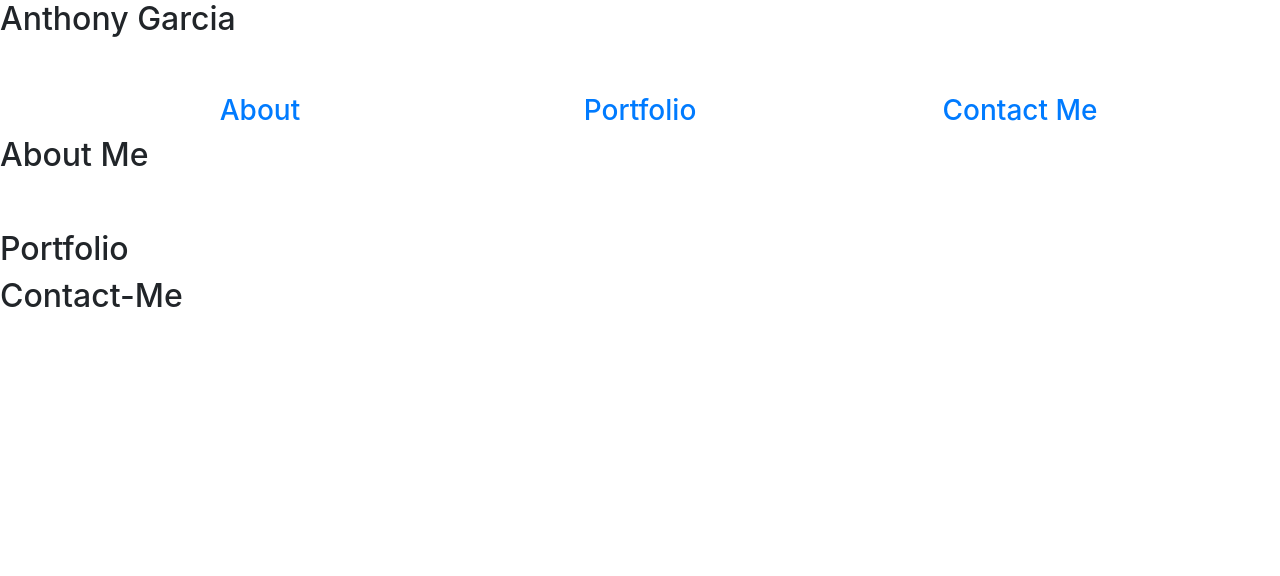
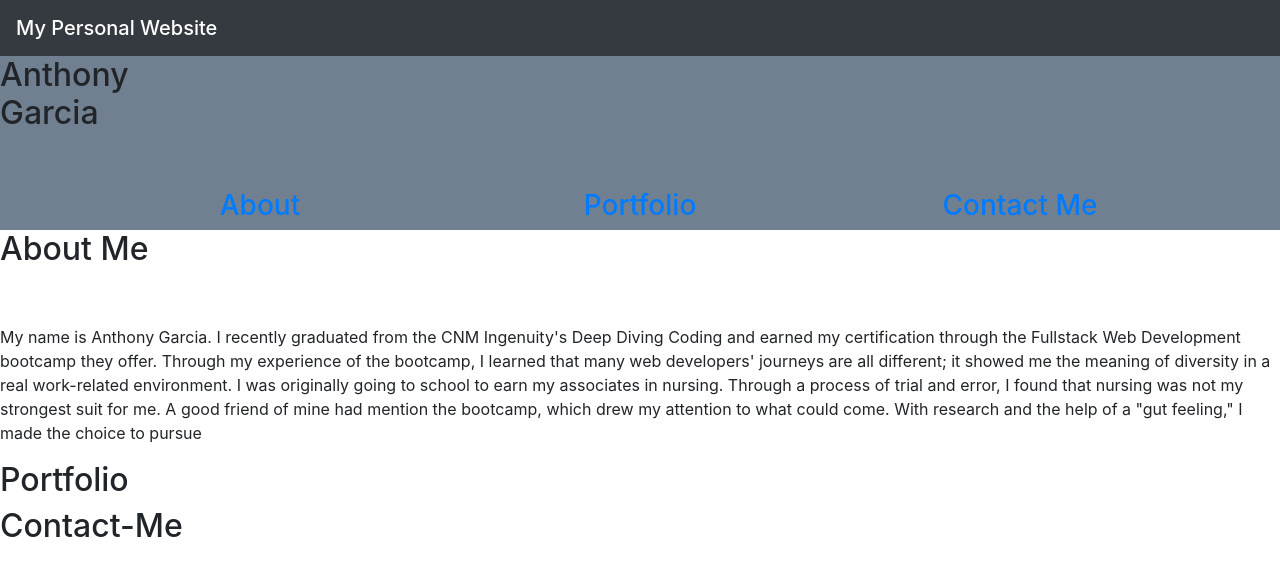
Before and after one commit to antgarcia12/my-pwp-anthony, a PHP site: page /pwp.html in a window 1280 px wide. Shown: the top 576 px of the page. Run offline with PHP 8.4, Linux system fonts and the light colour scheme; some libraries are stand-ins or nearby versions.

Commit message:
adding to my about me section, started color scheming in the process as well

```diff
--- a/public_html/documentation/pwp.html
+++ b/public_html/documentation/pwp.html
@@ -15,12 +15,18 @@
 		<title>Anthony Garcia, Web Developer</title>
 	</head>
 	<body>
+		<!--!navbar-->
+
+		<nav class="navbar navbar-dark bg-dark">
+			<span class="navbar-brand mb-0 h1">My Personal Website </span>
+		</nav>
+
 		<!--welcome section-->
 		<section>
-		<class="welcome">
+		<div class="welcome">
 			<div class="container-fluid">
 				<div class="row">
-					<h2 class="pb-5">Anthony Garcia</h2>
+					<h2 class="pb-5">Anthony <br> Garcia</h2>
 				</div>
 				<div class="container">
 				<div class="row">
@@ -32,22 +38,28 @@
 					</div>
 					<div class="col-md-12 col-lg text-lg-center">
 						<h3><a href="#contact"><span class="underline-contact">Contact Me</span></a></h3>
+						</div>
 					</div>
 				</div>
 			</div>
 		</div>
 		</section>
+
 		<!--about me section-->
+
 		<section>
 		<div class="about me">
 			<div class="container-fluid">
 				<div class="row">
 					<h2 class="pb-5">About Me</h2>
+					<p class="text-left">My name is Anthony Garcia. I recently graduated from the CNM Ingenuity's Deep Diving Coding and earned my certification through the Fullstack Web Development bootcamp they offer. Through my experience of the bootcamp, I learned that many web developers' journeys are all different; it showed me the meaning of diversity in a real work-related environment. I was originally going to school to earn my associates in nursing. Through a process of trial and error, I found that nursing was not my strongest suit for me. A good friend of mine had mention the bootcamp, which drew my attention to what could come. With research and the help of a "gut feeling," I made the choice to pursue  </p>
 				</div>
 			</div>
 		</div>
 		</section>
+
 		<!--portfolio section-->
+
 		<section>
 		<div class="portfolio">
 			<div class="container-fluid">
@@ -57,7 +69,9 @@
 			</div>
 		</div>
 		</section>
+
 		<!--contact section-->
+
 		<section>
 			<div class="contact">
 				<div class="container-fluid">
--- a/public_html/documentation/stylesheet.css
+++ b/public_html/documentation/stylesheet.css
@@ -1,3 +1,7 @@
 h3 {
 	text-align: center;
 }
+
+.welcome {
+	background-color: slategrey;
+}
```
